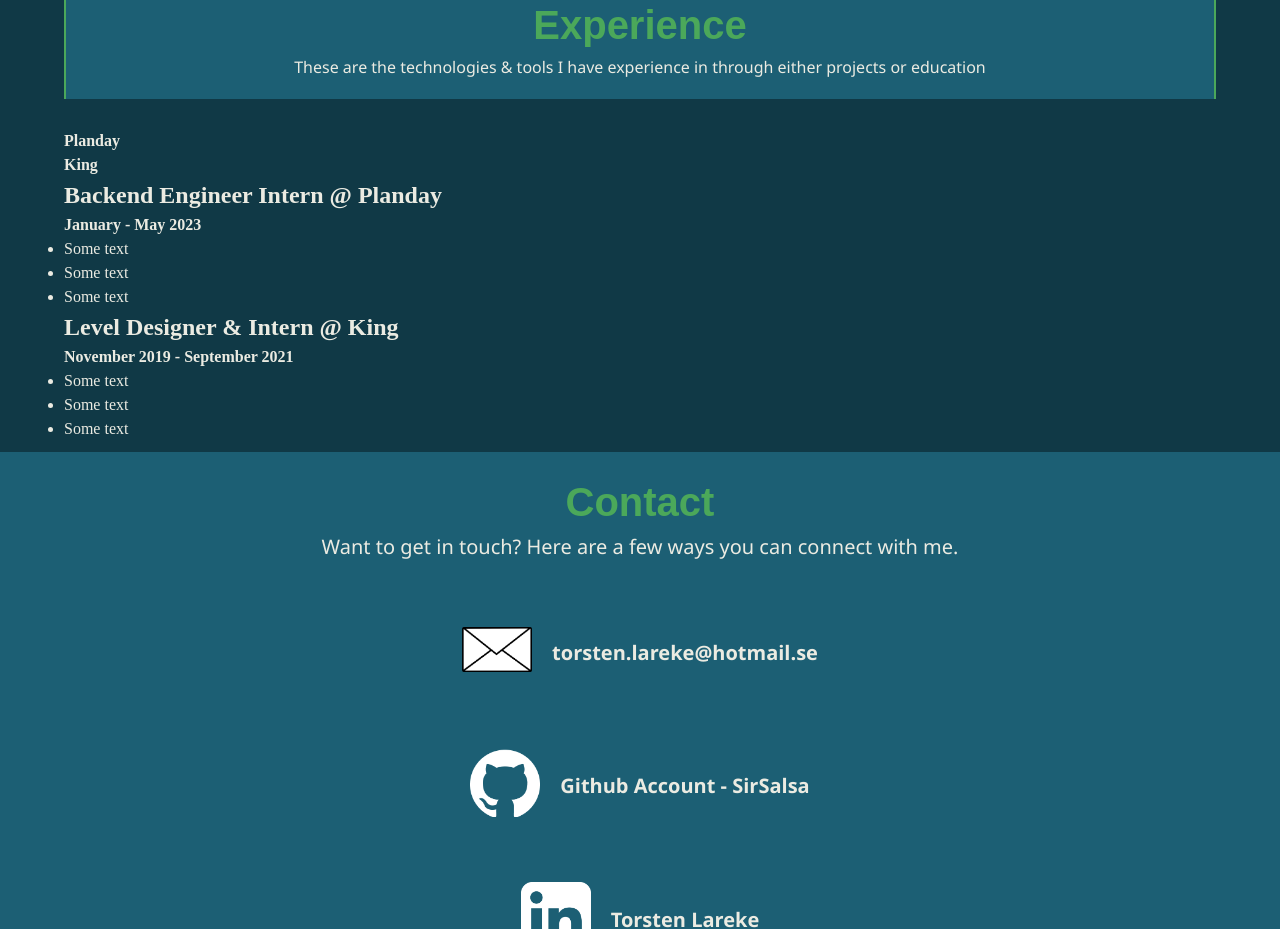
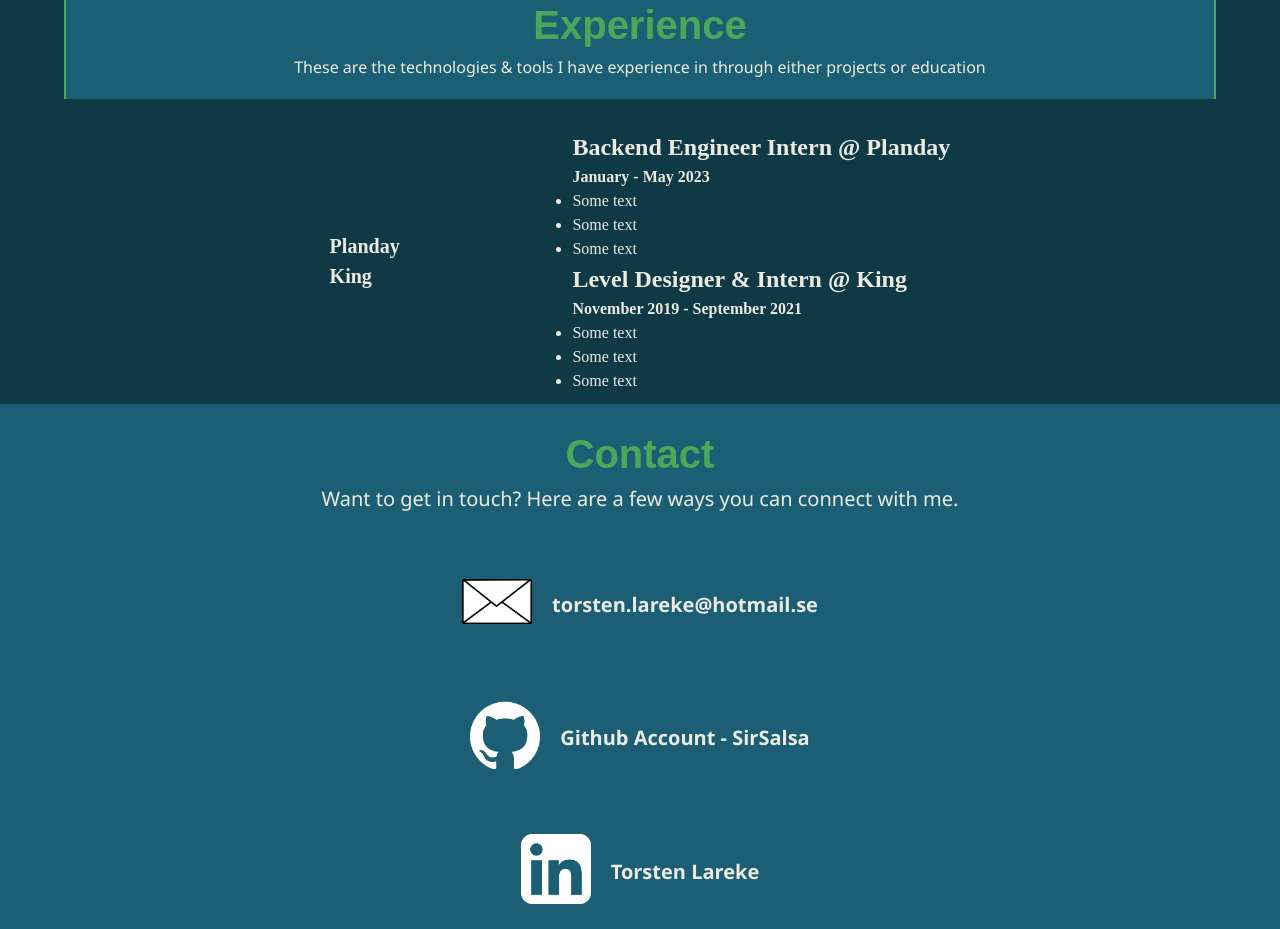
Before and after one commit to SirSalsa/dev-portfolio, a React (Vite) app: page / in a window 1280 px wide. Shown: the part 1600-2529 px from the top of the page. Built offline with nearby package versions, Linux system fonts and the light colour scheme.

Commit message:
Update experience.scss

```diff
--- a/src/modules/experience/experience.scss
+++ b/src/modules/experience/experience.scss
@@ -29,6 +29,20 @@
     font-family: $text_font;
 }
 
+#exp_container {
+    display: flex;
+    flex-flow: row nowrap;
+    justify-content: center;
+    align-items: center;
+}
+
+#exp_browser {
+    padding-right: 15%;
+
+    font-size: 20px;
+
+}
+
 // Tablet breakpoint
 @media (max-width: 1050px) {
 
```
